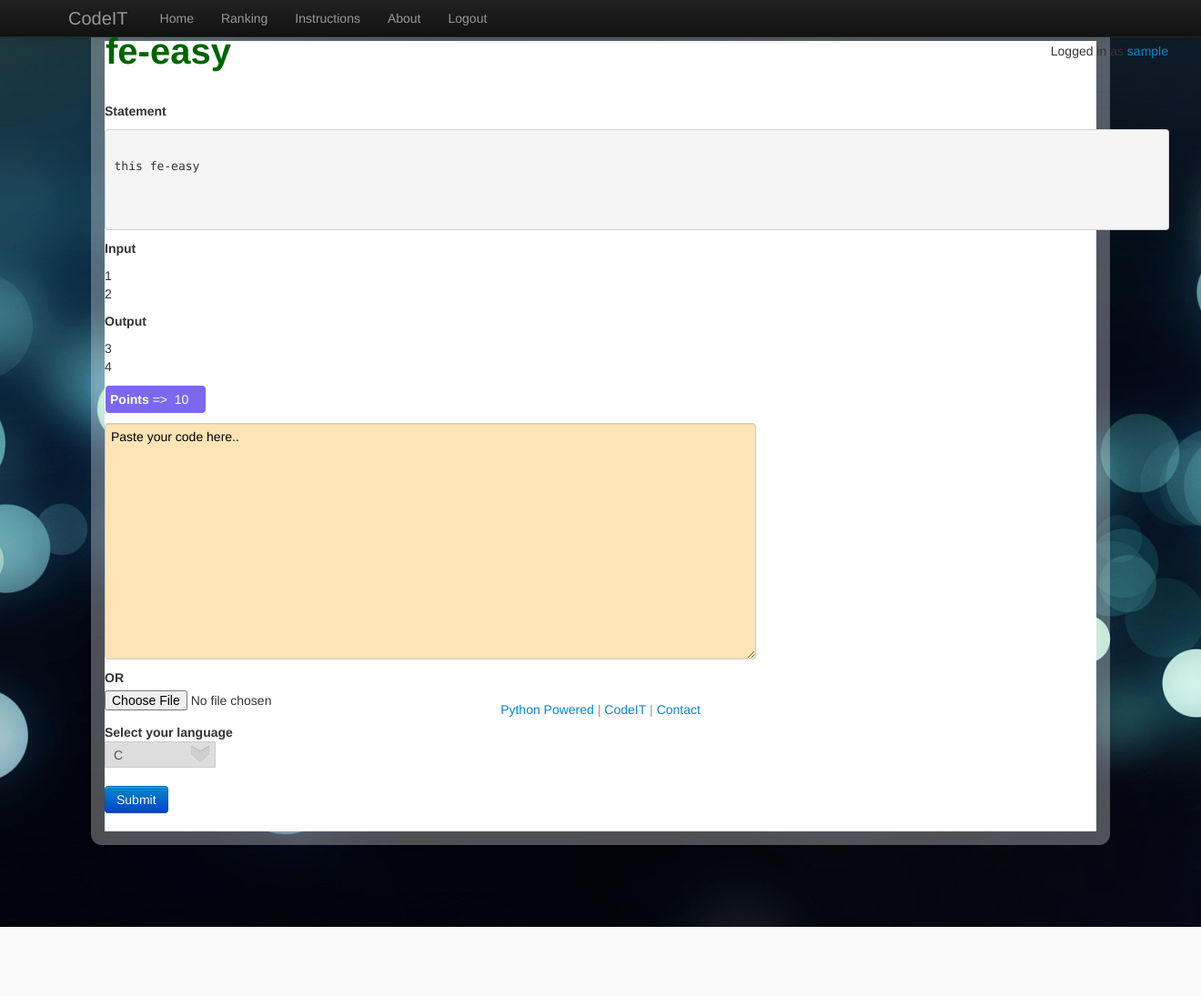
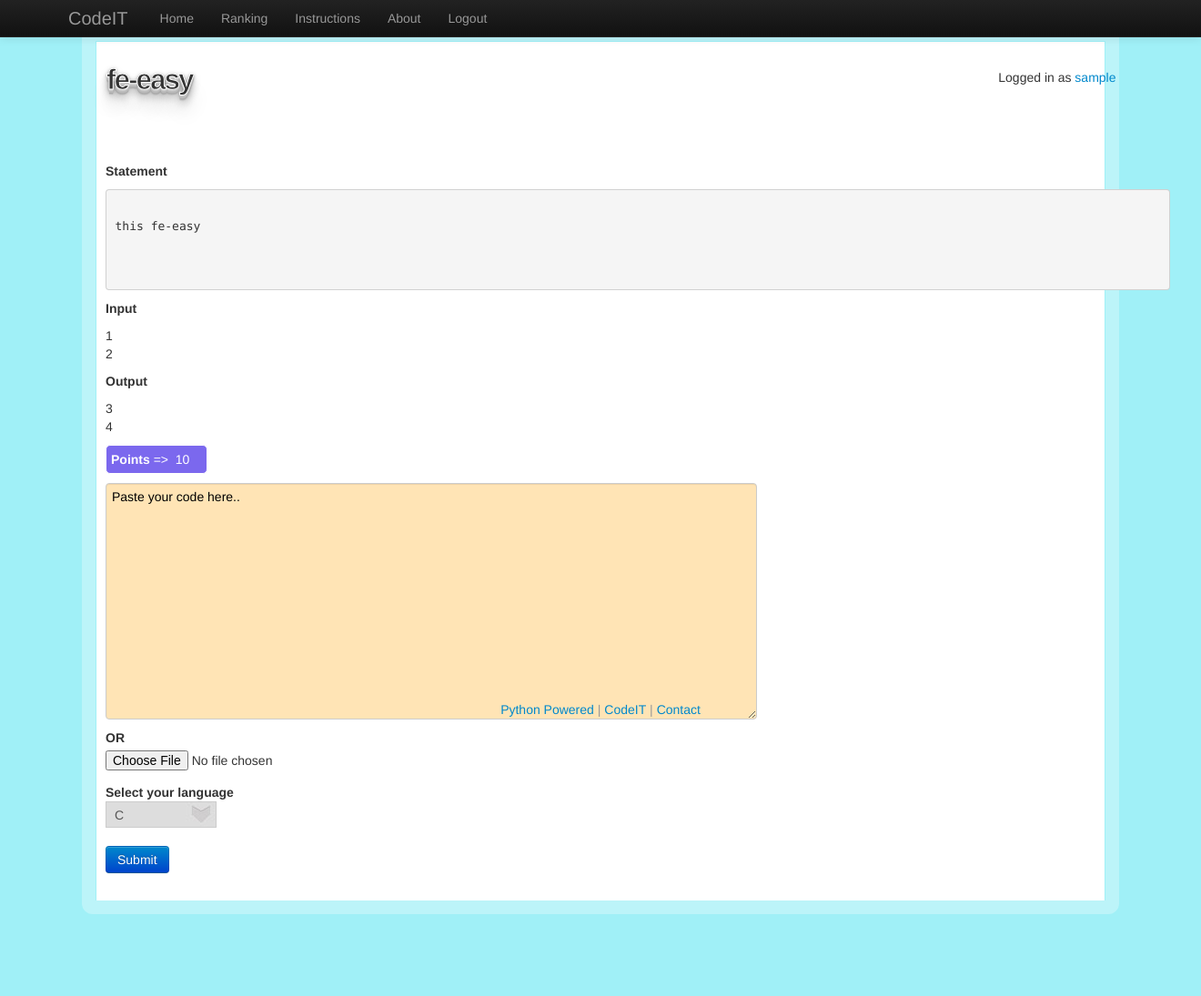
Before and after one commit to akashdeshmukh/Codeit, a Django app: template templates/codeit/problem.html in a window 1320 px wide. Shown: the whole page at 91% size. Before the commit the page ends 1019 px from the top, so only its background shows below. Run offline with Django 3.2, Linux system fonts and the light colour scheme; data comes from the database, SQL or seed files in the repository; both versions use the stored data as it was after the commit; the template is opened without the code that fills it: values that come from a table or form of the project are taken from there, most other values are stand-ins (such as "Sample title", 1, 10 or a date in 2020); parts of the project's set-up code (start-up, migrations or seed data) failed here and were passed over; some libraries are stand-ins or nearby versions.

Commit message:
Fixed some templates

```diff
--- a/templates/base.html
+++ b/templates/base.html
@@ -18,10 +18,11 @@
       padding-top: 10px;
       padding-bottom: 40px;
       color:rgb(51,51,51);
-      background-color: #f8f8f8;
+      /*background-color: #f8f8f8;*/
+      background-color: #a0f0f7;
       font-family: "Helvetica Neue",Helvetica,Arial,sans-serif;
       font-size: 14px;
-      background-image:url("{{STATIC_URL}}img/back4.jpg");
+      /*background-image:url("{{STATIC_URL}}img/back4.jpg");*/
       background-attachment: fixed;
       }
       hr {
@@ -52,11 +53,14 @@
       .lightbox{
 
       border-top-style:none;
-      margin-left: 100px;
-      margin-right: 100px;
+      margin-left: 90px;
+      margin-right: 90px;
       margin-bottom: 50px;
       border-radius: 12px;
       background: white;
+      padding-left: 1px;
+      padding-right: 1px;
+      padding-top: 1px;
 
       border: 15px solid rgba(255,255,255,0.3);
       -moz-background-clip: border;     /* Firefox 3.6 */
@@ -222,12 +226,10 @@ color:#fff;
     </div>
 
 
-<div class="navbar navbar-fixed-bottom" align="center">
-      <div class="container">
+<div class="navbar navbar-fixed-bottom" width=20%>
+      <div class="container" width=40% align="center">
         <p class="muted credit"><a href="https://www.djangoproject.com/">Python Powered</a>&nbsp;|&nbsp;<a href="/admin/">CodeIT</a>&nbsp;|&nbsp;<a href="/contact/">Contact</a></p>
       </div>
 </div>
-
-
 </body>
 </html>
--- a/templates/codeit/problem.html
+++ b/templates/codeit/problem.html
@@ -1,6 +1,8 @@
 {% extends "base.html" %}
 {% block name %}Problem{% endblock %}
-{% block css %}
+
+{% block layout %}
+<style type="text/css">
 .points{
   background-color: #7B68EE;
   color: #ffffff;
@@ -14,9 +16,6 @@ textarea{
   height:250px;
   background-color: #FFE4B5;
   color: #000000;
-}
-.solform{
-  width:1000px;
 }
 .styled-select select {
    background: transparent;
@@ -34,23 +33,22 @@ textarea{
    background: url("{{STATIC_URL}}img/down_arrow_select.jpg") no-repeat right #ddd;
    border: 1px solid #ccc;
  }
+ .pdm{
+  padding: 10px;
+ }
+</style>
 {% endblock %}
 
 {% block content %}
-<div class="problem container">
-  <table width=100%>
+<div class="container pdm">
+  <table width=95%>
     <tr>
-      <td><label class="pheader"><b>{{problem.name}}</b></label>
-
-</td>
+      <td><h2>{{problem.name}}</h2></td>
       <td align="right"><label>Logged in as <a href="#">{{ username }}</a> </label></td>
     </tr>
   </table>
-  <hr>
-
-
-
-  <div id="statement container">
+  <div style="margin-right: 50px;"><hr></div>
+  <br>
     <strong>Statement</strong><br>
     <p>
       <pre width="100%">
@@ -68,11 +66,6 @@ textarea{
     <p class="points">
       <strong>Points</strong> => &nbsp;{{ problem.points }}
     </p>
-  </div>
-
-</div>
-
-<div class="solform container" >
     <form method="post" enctype="multipart/form-data" action="/solution/{{problem.id}}/" >
       <textarea name="soltext" id="soltext" placeholder="Pastebox ">Paste your code here..
       </textarea>
@@ -87,7 +80,5 @@ textarea{
     <br>
     <button class="btn btn-primary">Submit</button>
   </form>
-
-
-
+</div>
 {% endblock %}
```
Also changed, not shown: static/js/home.js (+4 -4 lines), templates/codeit/home.html (+6 -1 lines), templates/codeit/index.html (+16 -4 lines), codeit.db. Lines whose indentation alone changed are shown as unchanged.
